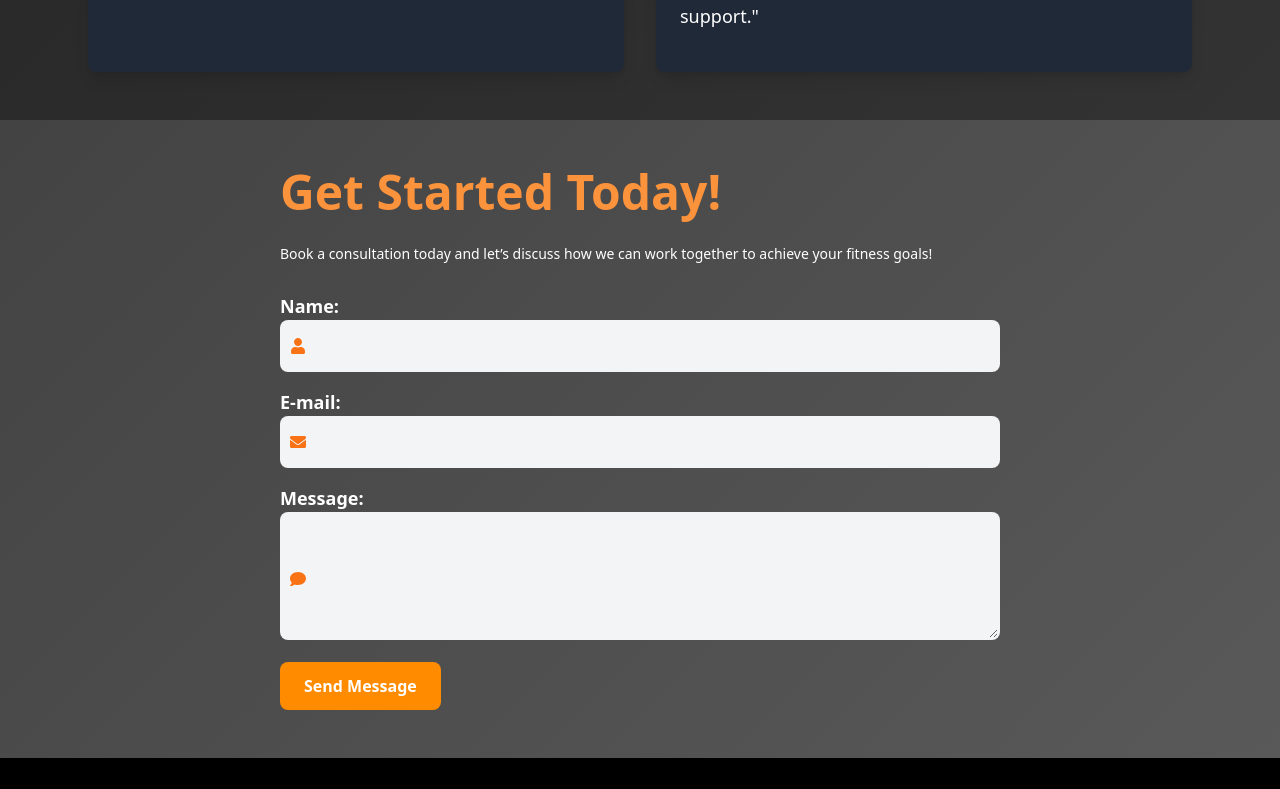
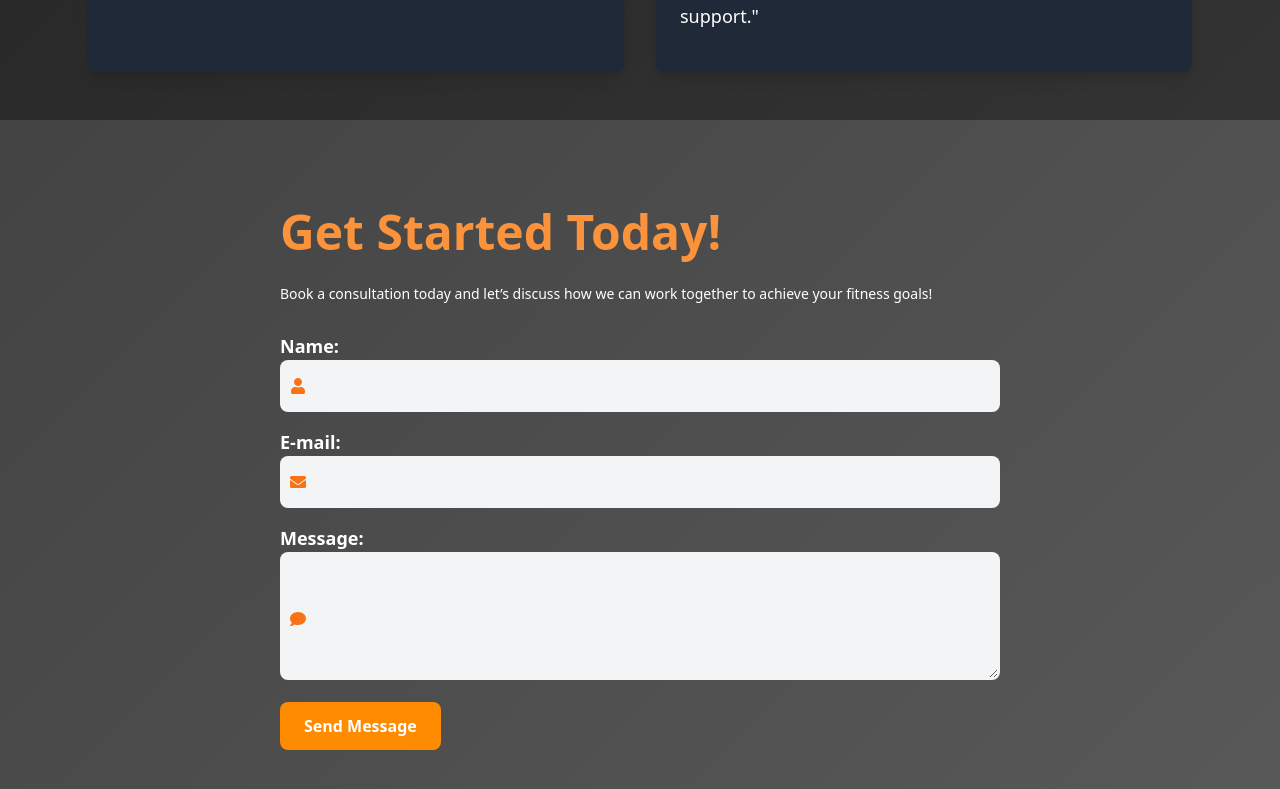
Before and after one commit to mirkoterzic/Workout-Website, a React (Vite) app: page / in a window 1280 px wide. Shown: the part 4005-4794 px from the top of the page. Built offline with nearby package versions, Linux system fonts and the light colour scheme.

Commit message:
added section offset and py for large screens

```diff
--- a/src/components/Contact/Contact.jsx
+++ b/src/components/Contact/Contact.jsx
@@ -66,8 +66,11 @@ const Contact = () => {
   };
 
   return (
-    <div className="contact-section py-12 bg-teal-900 text-white">
-      <div className="max-w-3xl mx-auto px-6">
+    <div
+      id="contact"
+      className="contact-section  section-offset py-12 text-white"
+    >
+      <div className="max-w-3xl mx-auto px-6 lg:py-10">
         <div className="contact-form">
           <h2 className="text-5xl font-bold mb-6 text-orange-400">
             Get Started Today!
```
